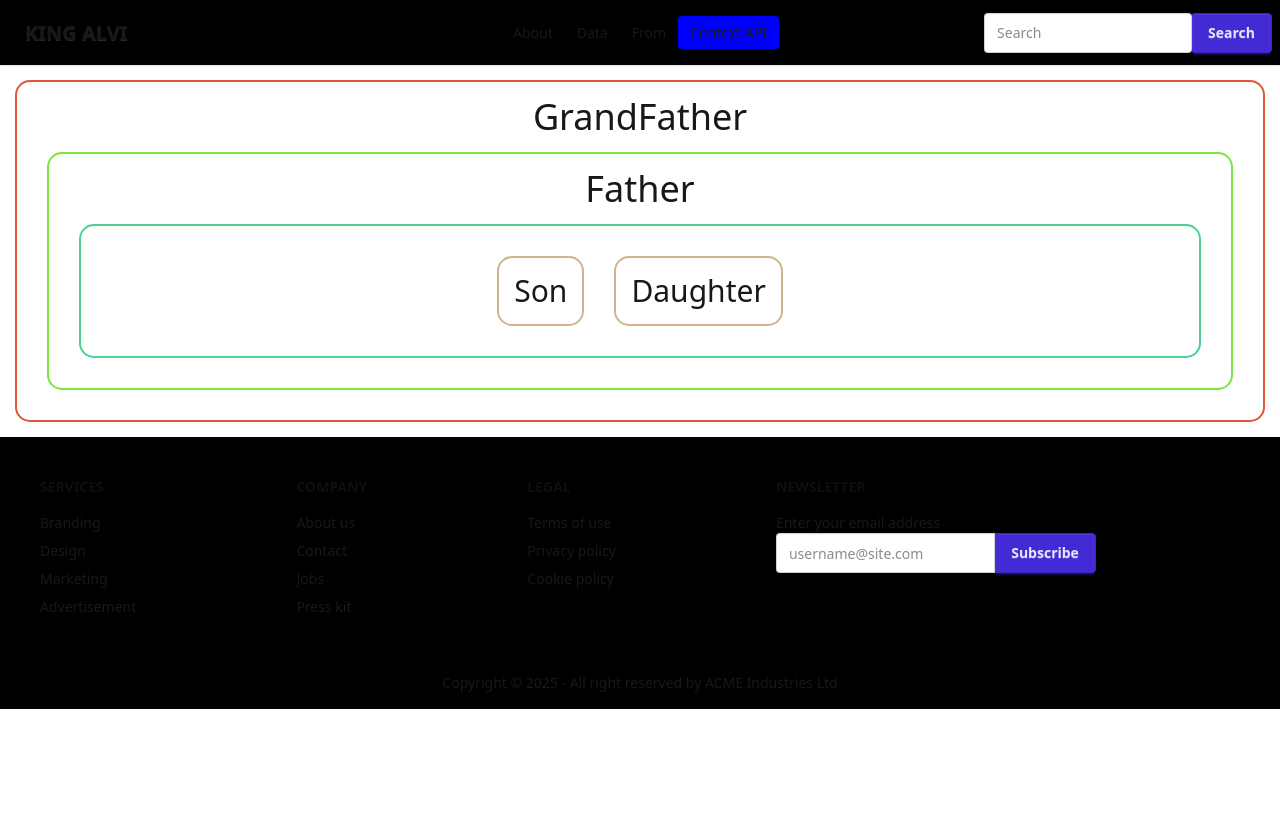
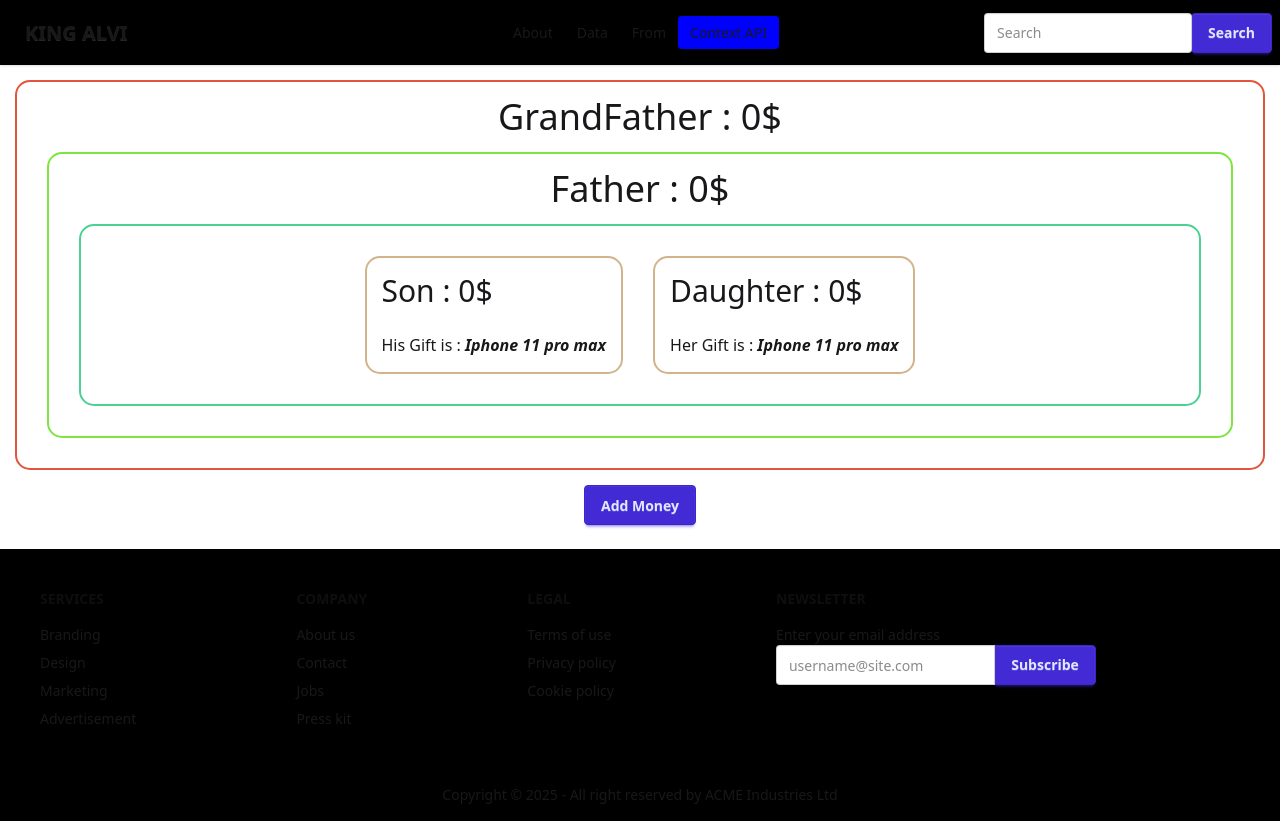
Before and after one commit to KINGALVI/advance-React-tutorial, a React (Vite) app: page /ContextAPI in a window 1280 px wide. Before the commit the page ends 800 px from the top, so only its background shows below. Built offline with nearby package versions, Linux system fonts and the light colour scheme.

Commit message:
edited some code

```diff
--- a/src/components/Main-Section/Main-Section-Components/ContexAPI/ContextAPI-Components/Dad.jsx
+++ b/src/components/Main-Section/Main-Section-Components/ContexAPI/ContextAPI-Components/Dad.jsx
@@ -1,16 +1,26 @@
 import "./ContexAPI-Components.css"
 import Son from "./Son";
 import Daughter from "./Daughter"
+import { useContext } from "react";
+import { MoneyContext } from "../ContextAPI";
 
 const Dad = () => {
+
+    ///// this is the way to call contex api in any Children conponent of contex api /////
+    const Money = useContext(MoneyContext)
+
     return (
         <>
-            <h1 className="text-4xl text-center">Father</h1>
+
+            {/* set contex api data inside the html or react jsx */}
+            <h1 className="text-4xl text-center">Father : {Money}$ </h1>
+
             <div className="DadContextAPI">
                 <Son />
                 <Daughter />
             </div>
         </>
+
     );
 };
 
--- a/src/components/Main-Section/Main-Section-Components/ContexAPI/ContextAPI-Components/Daughter.jsx
+++ b/src/components/Main-Section/Main-Section-Components/ContexAPI/ContextAPI-Components/Daughter.jsx
@@ -1,7 +1,20 @@
+import { useContext } from "react";
+import { AssetContext, MoneyContext } from "../ContextAPI";
+
 const Daughter = () => {
+
+    ///// this is the way to call contex api in any Children conponent of contex api /////
+    const Money = useContext(MoneyContext)
+    const Gift = useContext(AssetContext)
+
     return (
         <dvi className="ContextAPI-Components">
-            <h1 className="text-3xl">Daughter</h1>
+
+            {/* set contex api data inside the html or react jsx */}
+            <h1 className="text-3xl">Daughter : {Money}$ </h1>
+            <br />
+            <p> Her Gift is : <b><i>{Gift}</i></b> </p>
+
         </dvi>
     );
 };
--- a/src/components/Main-Section/Main-Section-Components/ContexAPI/ContextAPI-Components/Son.jsx
+++ b/src/components/Main-Section/Main-Section-Components/ContexAPI/ContextAPI-Components/Son.jsx
@@ -1,7 +1,20 @@
+import { useContext } from "react";
+import { AssetContext, MoneyContext } from "../ContextAPI";
+
 const Son = () => {
+
+    ///// this is the way to call contex api in any Children conponent of contex api /////
+    const Money = useContext(MoneyContext)
+    const Gift = useContext(AssetContext)
+
     return (
         <dvi className="ContextAPI-Components">
-            <h1 className="text-3xl">Son</h1>
+
+            {/* set contex api data inside the html or react jsx */}
+            <h1 className="text-3xl">Son : {Money}$ </h1>
+            <br />
+            <p> His Gift is : <b><i>{Gift}</i></b> </p>
+
         </dvi>
     );
 };
--- a/src/components/Main-Section/Main-Section-Components/ContexAPI/ContextAPI.jsx
+++ b/src/components/Main-Section/Main-Section-Components/ContexAPI/ContextAPI.jsx
@@ -1,20 +1,38 @@
-import { createContext } from "react";
+import { createContext, useState } from "react";
 import "./ContextAPI.css"
 import Dad from "./ContextAPI-Components/Dad";
 
-const AssetContext = createContext('KING ALVI')
+///// This is the way to use context api to avoid using prop driling . /////
+export const AssetContext = createContext('Iphone 11 pro max')
+export const MoneyContext = createContext(0)
 
 const ContextAPI = () => {
+
+    const [Money, setMoney] = useState(0)
+
+    const handelSetMoney = () => {
+        setMoney(Money + 1000)
+    }
+
     return (
+        <>
             <section className="GrandFather">
-            <h1 className="text-4xl text-center">GrandFather</h1>
+                <h1 className="text-4xl text-center">GrandFather : {Money}$ </h1>
                 <div className="GrandFatherContextAPI">
-                <AssetContext.Provider value="KING ALVI">
+
+                    {/***** This is the way to set context api and contex's api children *****/}
+                    <MoneyContext.Provider value={[Money]}>
+                    <AssetContext.Provider value="Iphone 11 pro max">
                         <Dad />
                     </AssetContext.Provider>
+                    </MoneyContext.Provider>
                 </div>
             </section>
+            <center><button className="btn btn-primary join-item" onClick={handelSetMoney}>Add Money</button></center>
+            <br />
+        </>
     );
+
 };
 
 export default ContextAPI;
```
Lines whose indentation alone changed are shown as unchanged.
